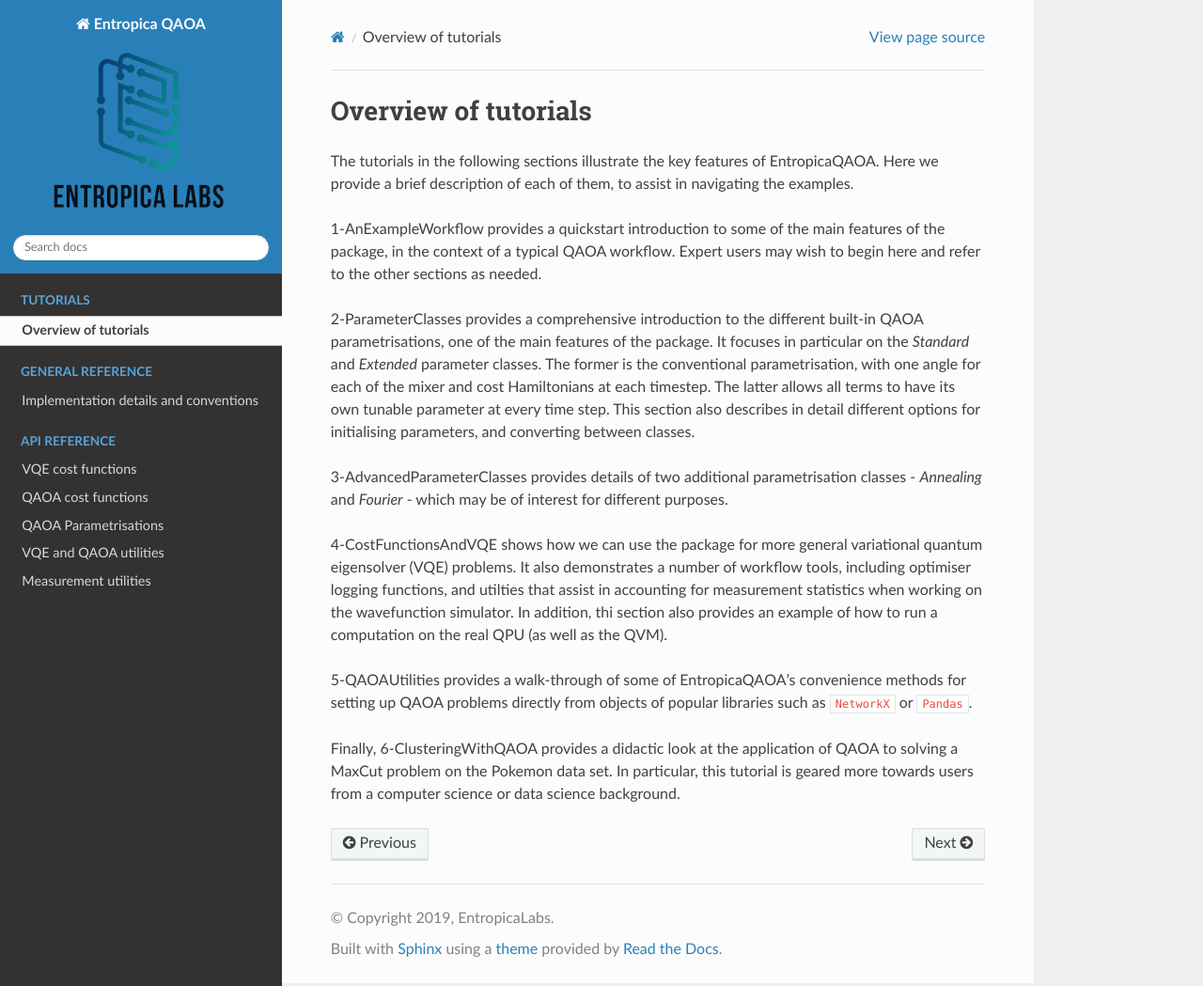
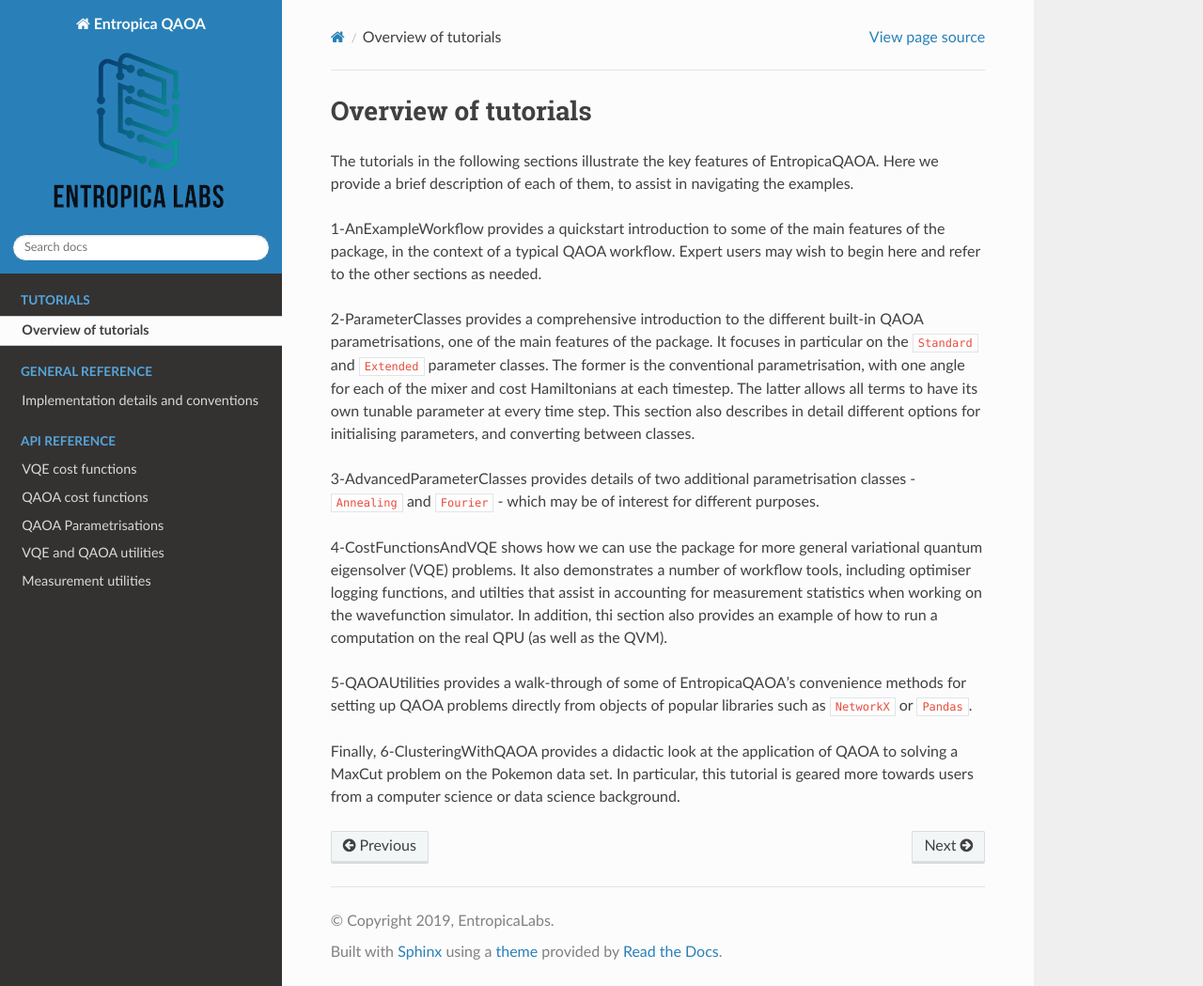
Before and after one commit to entropicalabs/entropica_qaoa, a Sphinx documentation site: the page built from docs/source/tutorials_overview.rst, in a window 1280 px wide and 1049 px high. Shown: the whole window at 94% size. Built offline with Sphinx 7.4.7 and the Read the Docs theme 2.0.0, drawn with Linux system fonts in a browser that asks for light colours; pages that are not in the unit, such as notebooks, are missing from menus.

```diff
--- a/docs/source/tutorials_overview.rst
+++ b/docs/source/tutorials_overview.rst
@@ -5,9 +5,9 @@ The tutorials in the following sections illustrate the key features of Entropica
 
 :ref:`1-AnExampleWorkflow` provides a quickstart introduction to some of the main features of the package, in the context of a typical QAOA workflow. Expert users may wish to begin here and refer to the other sections as needed.
 
-:ref:`2-ParameterClasses` provides a comprehensive introduction to the different built-in QAOA parametrisations, one of the main features of the package. It focuses in particular on the `Standard` and `Extended` parameter classes. The former is the conventional parametrisation, with one angle for each of the mixer and cost Hamiltonians at each timestep. The latter allows all terms to have its own tunable parameter at every time step. This section also describes in detail different options for initialising parameters, and converting between classes.
+:ref:`2-ParameterClasses` provides a comprehensive introduction to the different built-in QAOA parametrisations, one of the main features of the package. It focuses in particular on the ``Standard`` and ``Extended`` parameter classes. The former is the conventional parametrisation, with one angle for each of the mixer and cost Hamiltonians at each timestep. The latter allows all terms to have its own tunable parameter at every time step. This section also describes in detail different options for initialising parameters, and converting between classes.
 
-:ref:`3-AdvancedParameterClasses` provides details of two additional parametrisation classes - `Annealing` and `Fourier` - which may be of interest for different purposes.
+:ref:`3-AdvancedParameterClasses` provides details of two additional parametrisation classes - ``Annealing`` and ``Fourier`` - which may be of interest for different purposes.
 
 :ref:`4-CostFunctionsAndVQE` shows how we can use the package for more general variational quantum eigensolver (VQE) problems. It also demonstrates a number of workflow tools, including optimiser logging functions, and utilties that assist in accounting for measurement statistics when working on the wavefunction simulator. In addition, thi section also provides an example of how to run a computation on the real QPU (as well as the QVM).
 
```
Also changed, not shown: 2 other files.
